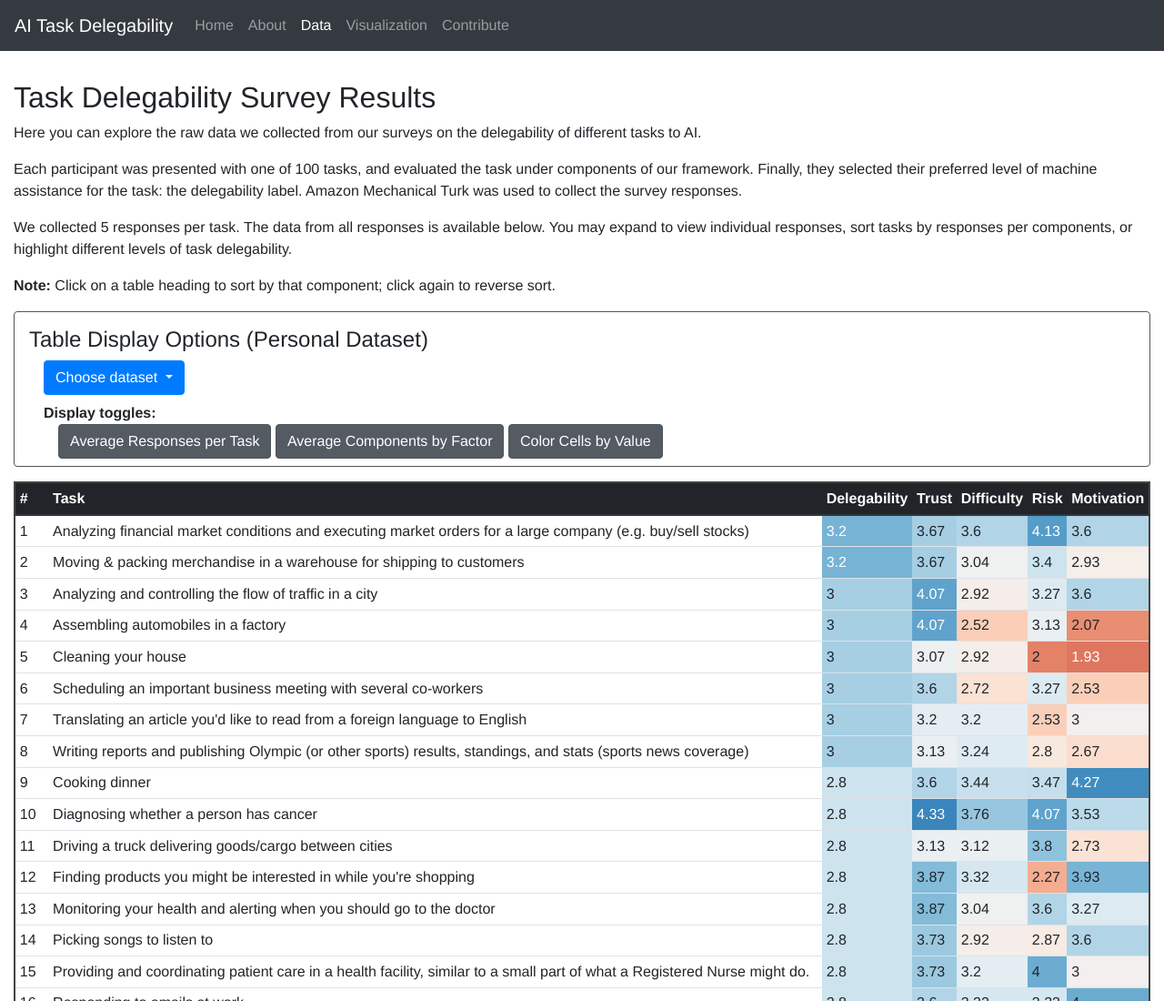
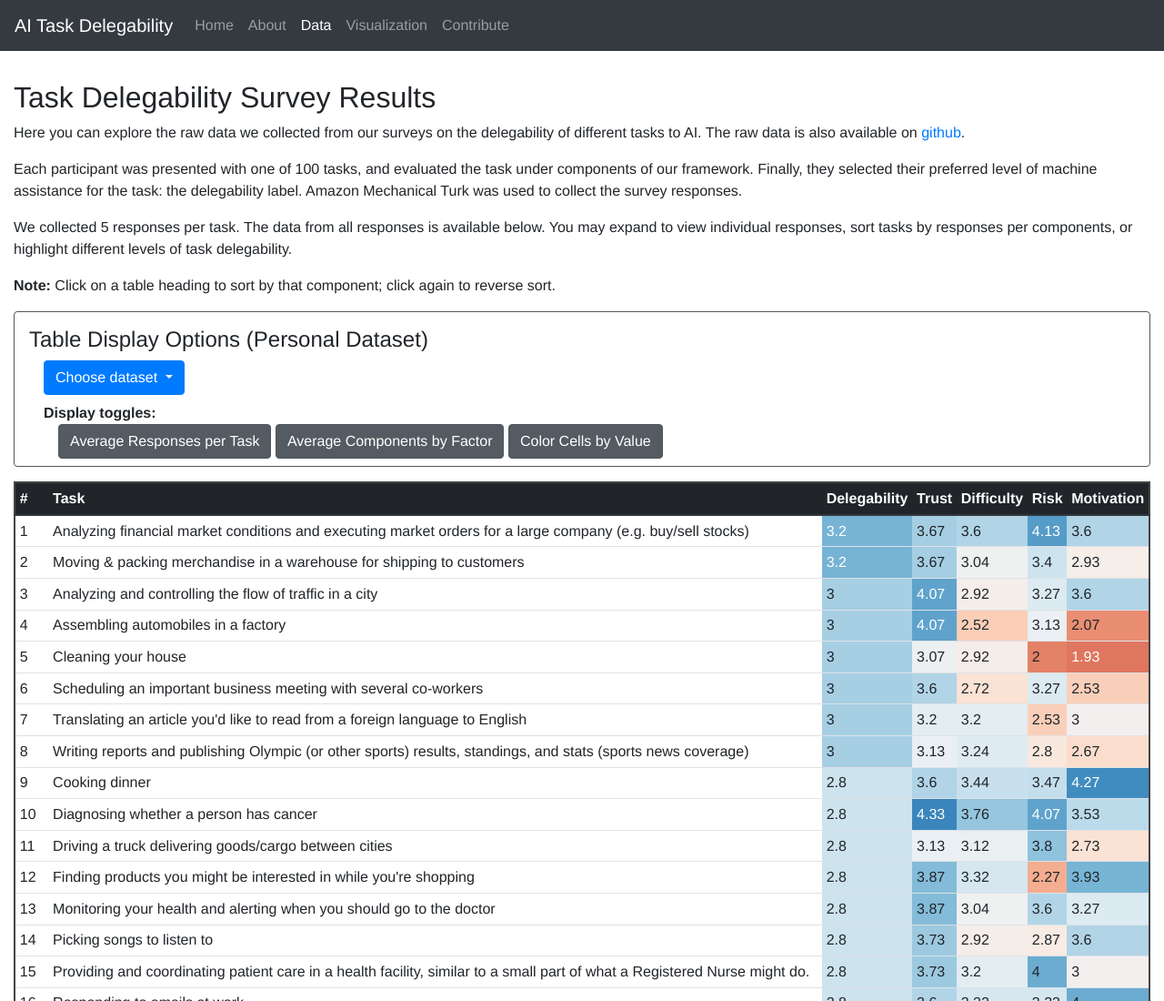
Before and after one commit to delegability/delegability.github.io, a plain HTML site: page table.html in a window 1280 px wide. Shown: the top 1100 px of the page at 91% size. Drawn offline with nearby package versions, Linux system fonts and the light colour scheme.

Commit message:
add github link

```diff
--- a/table.html
+++ b/table.html
@@ -43,7 +43,7 @@
 
       <h2>Task Delegability Survey Results</h2>
 
-      <p>Here you can explore the raw data we collected from our surveys on the delegability of different tasks to AI. </p>
+      <p>Here you can explore the raw data we collected from our surveys on the delegability of different tasks to AI. The raw data is also available on <a href="https://github.com/delegability/data">github</a>.</p>
 
       <p> Each participant was presented with one of 100 tasks, and evaluated the task under components of our framework. Finally, they selected their preferred level of machine assistance for the task: the delegability label. Amazon Mechanical Turk was used to collect the survey responses.</p>
 
```
